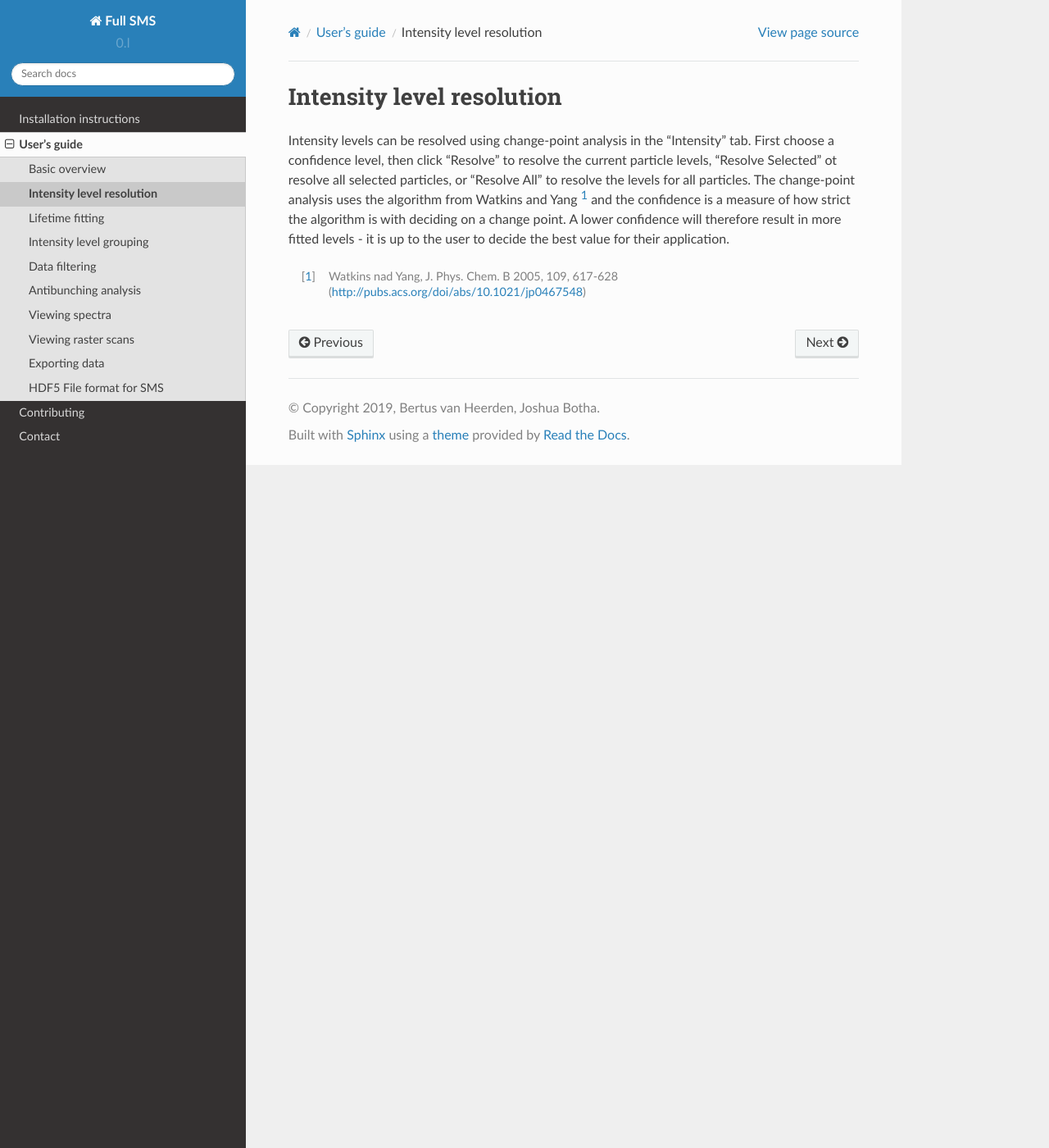
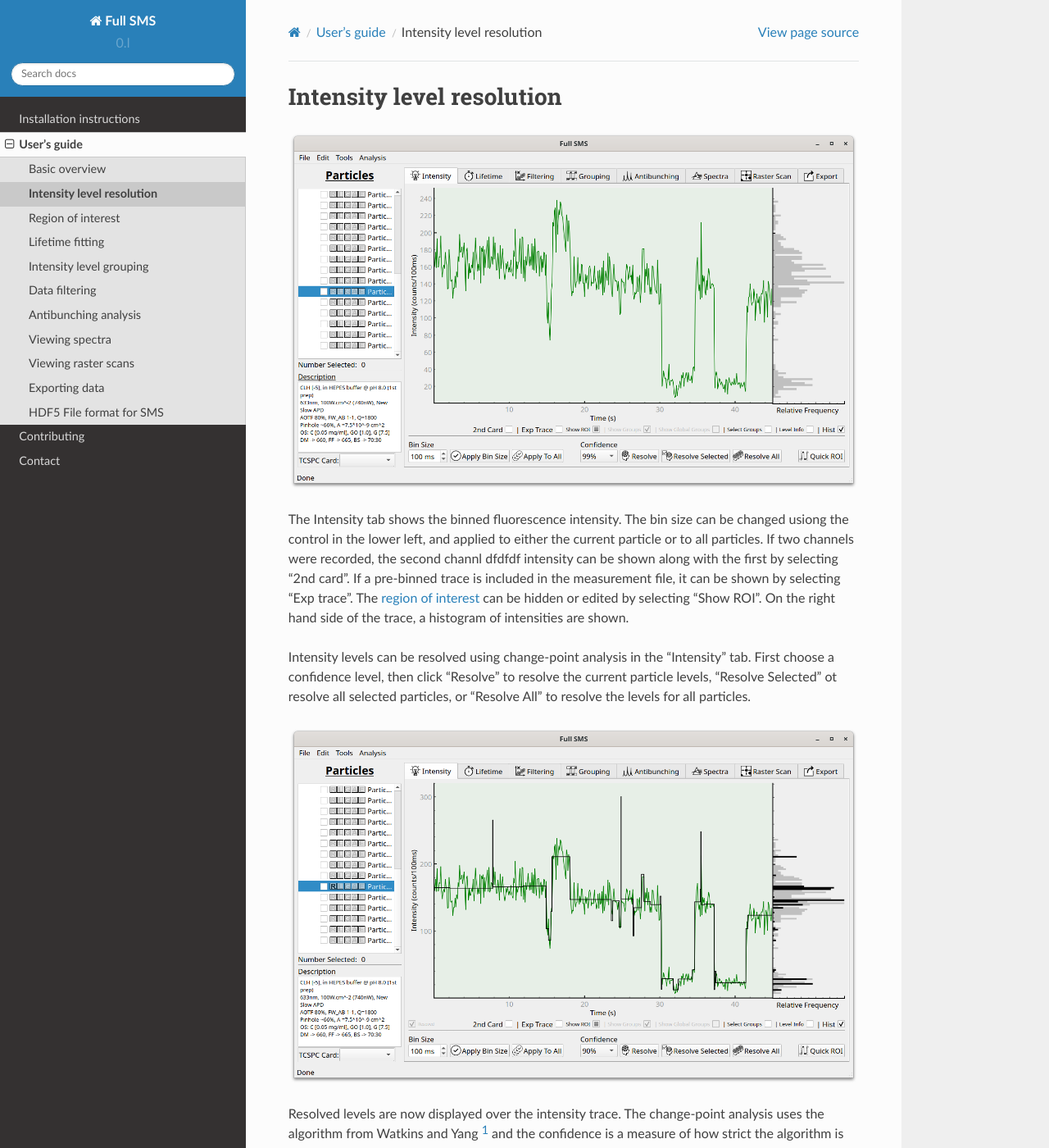
Before and after one commit to BioPhysicsUP/Full_SMS, a Sphinx documentation site: the page built from docs/usage/level_resolution.rst, in a window 1280 px wide and 1400 px high. Shown: the whole window at 82% size. Built offline with Sphinx 7.4.7 and the Read the Docs theme 2.0.0, drawn with Linux system fonts in a browser that asks for light colours; pages that are not in the unit, such as notebooks, are missing from menus; some of the changed text lies outside the part shown.

```diff
--- a/docs/usage/level_resolution.rst
+++ b/docs/usage/level_resolution.rst
@@ -1,11 +1,50 @@
 Intensity level resolution
 ==========================
 
+.. image:: intensity.png
+   :alt: Intensity tab in the GUI
+   :align: left
+
+The Intensity tab shows the binned fluorescence intensity. The bin size can be changed usiong the control in the lower
+left, and applied to either the current particle or to all particles. If two channels were recorded, the second channl
+dfdfdf intensity can be shown along with the first by selecting "2nd card". If a pre-binned trace is included in the
+measurement file, it can be shown by selecting "Exp trace". The :doc:`region of interest <roi>` can be hidden or edited
+by selecting "Show ROI". On the right hand side of the trace, a histogram of intensities are shown.
+
 Intensity levels can be resolved using change-point analysis in the "Intensity" tab. First choose a confidence level,
 then click "Resolve" to resolve the current particle levels, "Resolve Selected" ot resolve all selected particles, or
-"Resolve All" to resolve the levels for all particles. The change-point analysis uses the algorithm from Watkins and
-Yang [#]_  and the confidence is a measure of how strict the algorithm is with deciding on a change point. A lower
+"Resolve All" to resolve the levels for all particles.
+
+.. image:: resolved.png
+   :alt: Intensity tab in the GUI after resolving levels
+   :align: left
+
+Resolved levels are now displayed over the intensity trace. The change-point analysis uses the algorithm from Watkins
+and Yang [#]_  and the confidence is a measure of how strict the algorithm is with deciding on a change point. A lower
 confidence will therefore result in more fitted levels - it is up to the user to decide the best value for their
 application.
 
-.. [#] Watkins nad Yang, J. Phys. Chem. B 2005, 109, 617-628 (http://pubs.acs.org/doi/abs/10.1021/jp0467548)
+Sometimes, a dialog will pop up to let you know that one
+or more "photon bursts" have been detected:
+
+.. image:: photonburst_dialog.png
+   :alt: Intensity tab in the GUI after resolving levels
+   :align: center
+
+"Photon bursts" are extremely short, high intensity spikes that are sometimes found after resolving levels. They can
+be removed automatically.
+
+Before:
+
+.. image:: photonburst.png
+   :alt: Intensity tab in the GUI after resolving levels
+   :align: left
+
+After:
+
+.. image:: nophotonburst.png
+   :alt: Intensity tab in the GUI after resolving levels
+   :align: left
+
+
+.. [#] Watkins and Yang, J. Phys. Chem. B 2005, 109, 617-628 (http://pubs.acs.org/doi/abs/10.1021/jp0467548)
--- a/docs/usage/rasterscan.rst
+++ b/docs/usage/rasterscan.rst
@@ -1,5 +1,9 @@
 Viewing raster scans
 ====================
 
-Raster scans can be viewed in the Raster Scan tab. The intensity scan is shown using an adjustable color map adn the
+Raster scans can be viewed in the Raster Scan tab. The intensity scan is shown using an adjustable color map and the
 current particle's position is indicated. The raster scan parameters are also shown on the left hand side.
+
+.. image:: raster.png
+   :alt: Raster Scan tab in the GUI
+   :align: left
--- /dev/null
+++ b/docs/usage/roi.rst
@@ -0,0 +1,4 @@
+Region of interest
+==================
+
+coming soon
--- a/docs/usage/spectra.rst
+++ b/docs/usage/spectra.rst
@@ -3,3 +3,7 @@
 
 At the moment, Full SMS only provides functionality to view spectral time traces in the "Spectra" tab and no analysis
 can be done. This is on our list of future additions!
+
+.. image:: spectra.png
+   :alt: Spectra tab in the GUI
+   :align: left
--- a/docs/usage/userguide.rst
+++ b/docs/usage/userguide.rst
@@ -7,6 +7,7 @@
 
     basic_overview
     level_resolution
+    roi
     lifetime_userguide
     grouping
     filtering
```
Also changed, not shown: docs/usage/antibunching.rst (+8 -1 lines), docs/usage/grouping.rst (+21 -1 lines), docs/usage/antibunching.png (added), docs/usage/grouped.png (added), docs/usage/intensity.png (added), docs/usage/nophotonburst.png (added), docs/usage/photonburst.png (added), docs/usage/photonburst_dialog.png (added), docs/usage/raster.png (added), docs/usage/resolved.png (added), docs/usage/spectra.png (added), docs/usage/ungrouped.png (added).
